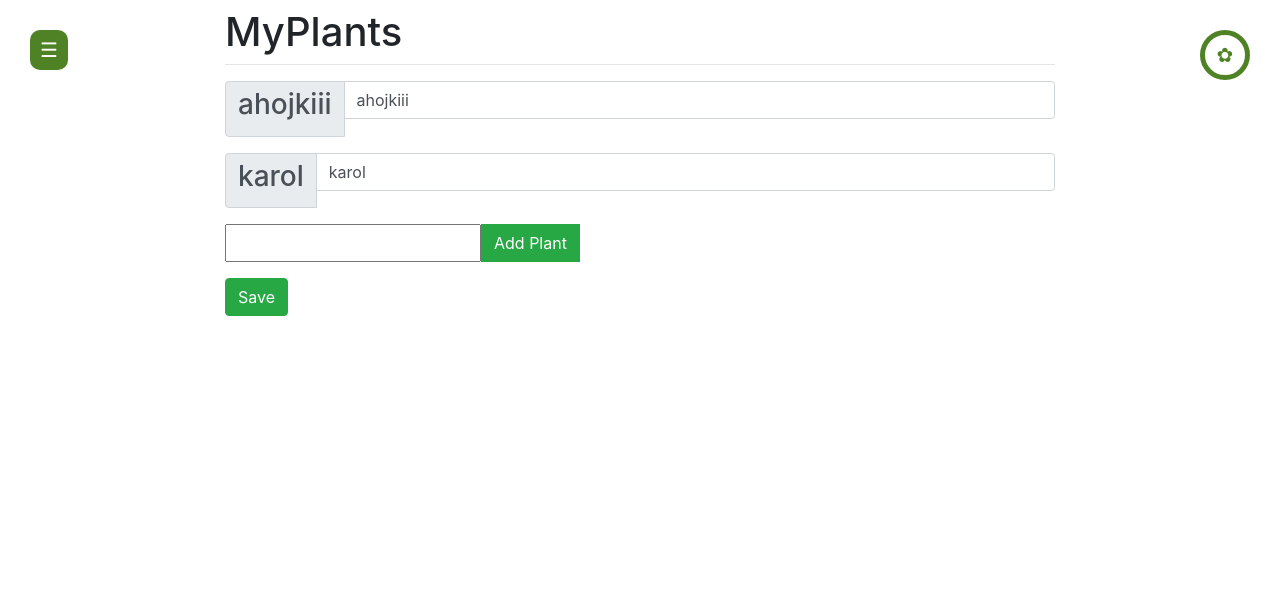
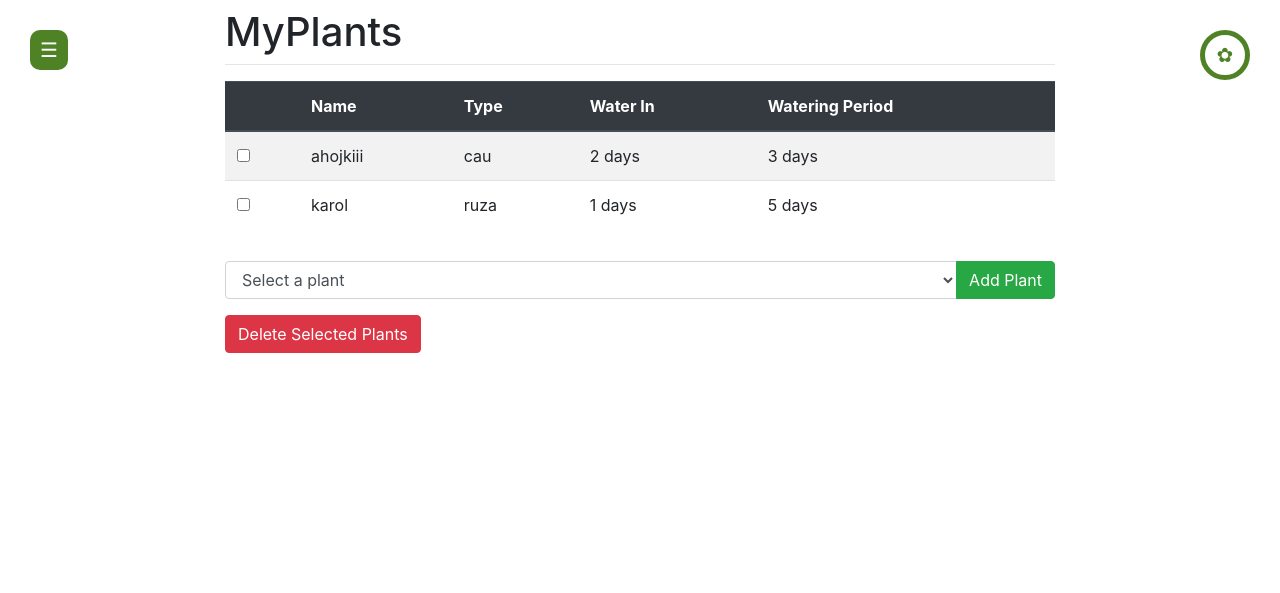
Before and after one commit to rybanskanatalia/ia, a Django app: page /1 in a window 1280 px wide. Shown: the top 593 px of the page. Run offline with Django 5.2, Linux system fonts and the light colour scheme; a user stored in the database is signed in; data comes from the database, SQL or seed files in the repository; both versions use the stored data as it was after the commit.

Commit message:
view lists, add plants to lists

```diff
--- a/MyPlants/MyPlants/settings.py
+++ b/MyPlants/MyPlants/settings.py
@@ -41,6 +41,7 @@ INSTALLED_APPS = [
     'crispy_bootstrap4',
     'main.apps.MainConfig', #tell django that my app exists and need to be modified
     'register.apps.RegisterConfig',
+    'django_select2',
 ]
 
 MIDDLEWARE = [
--- a/MyPlants/main/models.py
+++ b/MyPlants/main/models.py
@@ -8,25 +8,6 @@ from datetime import datetime, timedelta
 from celery import shared_task
 from .tasks import update_water_attribute
 
-# Create your models here.
-
-
-# class ToDoList(models.Model):
-#     user = models.ForeignKey(User, on_delete=models.CASCADE)
-#     name = models.CharField(max_length=200)
-
-#     def __str__(self):
-#         return self.name
-
-# class Item(models.Model):
-#     todolist = models.ForeignKey(ToDoList, on_delete=models.CASCADE)
-#     text = models.CharField(max_length=300)
-#     cocmplete = models.BooleanField()
-
-#     def __str__(self):
-#         return self.text
-
-####
 @receiver(post_migrate)
 def create_default_list(sender, **kwargs):
     if sender.name == 'main':
@@ -42,7 +23,7 @@ class PlantList(models.Model):
         return self.location
 
 class Plants(models.Model):
-    listID = models.ForeignKey(PlantList, on_delete=models.CASCADE)
+    listID = models.ForeignKey(PlantList, on_delete=models.CASCADE, related_name='plants')
     name = models.CharField(max_length=200)
     type = models.CharField(max_length=200)
     water = models.IntegerField()
--- a/MyPlants/main/templates/main/home.html
+++ b/MyPlants/main/templates/main/home.html
@@ -32,7 +32,7 @@ MyPlants - Home
                         <td>{{ plant.type }}</td>
                         <td>{{ plant.water }} days</td>
                         <td>{{ plant.period }} days</td>
-                        <td><button type="button" class="btn btn-success" plantid="{{ plant.id }}">edit</button></td>
+                        <td><button type="button" class="btn btn-success edit-btn" data-plantid="{{ plant.id }}">edit</button></td>
                         <td><input type="checkbox" name="plant_id" value="{{ plant.id }}"></td> <!-- tick square -->
                     </tr>
                     {% endfor %}
@@ -42,7 +42,7 @@ MyPlants - Home
     </div>
 </form>
 
-{% include 'main/edit.html' %}
+
 
 <!-- <script>
     // Add an event listener to all edit buttons
--- a/MyPlants/main/templates/main/list.html
+++ b/MyPlants/main/templates/main/list.html
@@ -1,30 +1,53 @@
 {% extends "main/base.html" %}
-{% block title %}view list{% endblock%}
+{% load static %}
+{% block title %}View List{% endblock %}
 
 {% block content %}
-    <h1>{{ pl.name }}</h1>
-    <form method="post" action="#">
-        {% csrf_token %}
-        <!-- for loop to print the list -->
-        {% for Plants in pl.plants_set.all %}
-        <div class="input-group mb-3">
-            <div class="input-group-prepend">
-                <div class="input-group-text">
-                    <h3>{{Plants.name}}</h3>
-                </div>
-            </div>
-            <input type="text", value="{{Plants.name}}" class="form-control">
+<form method="post" action="">
+    {% csrf_token %}
+    <!-- Display plants in the list -->
+    <div class="table-responsive">
+        <table class="table table-striped">
+            <thead class="thead-dark">
+                <tr>
+                    <th></th> <!-- Checkbox column -->
+                    <th>Name</th>
+                    <th>Type</th>
+                    <th>Water In</th>
+                    <th>Watering Period</th>
+                </tr>
+            </thead>
+            <tbody>
+                {% for plant in pl.plants.all %}
+                <tr>
+                    <td>
+                        <input type="checkbox" name="selected_plants" value="{{ plant.id }}">
+                    </td>
+                    <td>{{ plant.name }}</td>
+                    <td>{{ plant.type }}</td>
+                    <td>{{ plant.water }} days</td>
+                    <td>{{ plant.period }} days</td>
+                </tr>
+                {% endfor %}
+            </tbody>
+        </table>
+    </div>
+
+    <!-- Add a new plant form with select2 -->
+    <div class="input-group mt-3">
+        <select id="id_new" name="new" class="form-control">
+            <option value="" selected disabled>Select a plant</option>
+            {% for plant in user_plants %}
+                <option value="{{ plant.id }}">{{ plant.name }}</option>
+            {% endfor %}
+        </select>
+        <div class="input-group-append">
+            <button type="submit" name="addPlant" value="addPlant" class="btn btn-success">Add Plant</button>
         </div>
-        {% endfor %}
+    </div>
 
-        <div class="input-group mb-3">
-            <input type="text" name="new">
-            <div class="input-group-prepend">
-                <button type="submit" name="addPlant" value="addPlant" class="btn btn-success">Add Plant</button>
-            </div>
-        </div>
+    <!-- Delete selected plants button -->
+    <button type="submit" name="deleteSelected" value="deleteSelected" class="btn btn-danger mt-3">Delete Selected Plants</button>
+</form>
 
-        <button type="submit" name="save" value="save" class="btn btn-success">Save</button>
-
-    </form>
 {% endblock %}
--- a/MyPlants/main/urls.py
+++ b/MyPlants/main/urls.py
@@ -4,7 +4,9 @@ from . import views
 urlpatterns = [
 path("", views.index, name="index"),
 path("home/", views.home, name="home"),
-path("create/", views.create, name="create"),
+path('accounts/login/', views.index, name='index'),
+path("register/", views.register, name="register"),
+path('create/', views.create_new_list, name='create_new_list'),
 path("view/", views.view, name="view"),
 path("add/", views.add_plant, name="add"),
 path("share/", views.share, name="share"),
@@ -18,4 +20,5 @@ path("delete-account/", views.delete_account, name="delete_account"),
 path('delete-plants/', views.delete_plants, name='delete_plants'),
 path("<int:id>", views.list, name="list"),
 path('share/success/', views.share_success, name='share_success'),
+path("edit/<int:id>/", views.edit, name="edit")
 ]
--- a/MyPlants/main/views.py
+++ b/MyPlants/main/views.py
@@ -5,8 +5,20 @@ from django.contrib.auth.forms import AuthenticationForm, UserCreationForm
 from django.contrib.auth.models import User
 from django.contrib.auth import logout, login
 from .models import PlantList, Plants, Requests
-from .forms import CreateNewList, AddPlantForm, ShareListForm
+from .forms import CreateNewList, AddPlantForm, ShareListForm, AddForm
 from django.urls import reverse
+
+def edit(request, id):
+    plant = Plants.objects.get(pk=id)
+    return render(request, 'main/edit.html', {'plant': plant})
+    # plant = Plants.objects.get(id=id)
+
+    # if request.method == "POST":
+    #     print(request.POST)
+    #     print(plant.id)
+    # else:
+    #     print("invalid")
+    # return render(request, "main/edit.html", {"plant": plant})
 
 # check if a user is authenticated
 def index(request):
@@ -31,10 +43,10 @@ def register(request):
         if form.is_valid():
             user = form.save()
             login(request, user)
-            return redirect('home')
-        else:
-            form = UserCreationForm()
-        return render(request, 'main/registration_form.html', {'form': form})
+            return redirect('home')  # Updated to 'home' without the slash
+    else:
+        form = UserCreationForm()
+    return render(request, 'main/registration_form.html', {'form': form})
 
 # home view with all plants
 @login_required
@@ -84,21 +96,6 @@ def delete_plants(request):
     else:
         return render(request, 'error.html', {'message': 'Invalid request'})
 
-def list(request, id):
-    pl = PlantList.objects.get(id=id)
-
-    if pl in request.user.plantlist_set.all(): # check if the user owns the plant list
-        if request.method == "POST":
-            print(request.POST)
-            if request.POST.get("save"):
-                print(pl.location)
-                for plant in pl.plant_set.all():
-                   print(plant.id)
-            else:
-                print("invalid")
-        return render(request, "main/list.html", {"pl": pl})
-    return render(request, "main/view.html", {})
-
 # create new list
 def create(request):
     if request.method == "POST":
@@ -115,11 +112,56 @@ def create(request):
 
     return render(request, 'main/create.html', {'form': form})
 
+# create new list
+def create_new_list(request):
+    if request.method == 'POST':
+        form = CreateNewList(request.user, request.POST)
+        if form.is_valid():
+            new_list = form.save(request.user)
+            return redirect('view')
+    else:
+        form = CreateNewList(user=request.user)
+
+    return render(request, 'main/create.html', {'form': form})
+
 # view the lists
 def view(request):
     # fetch all the lists created by the current user and order them alphabetically by location
     user_lists = PlantList.objects.filter(userID=request.user).exclude(location='Default Plant List').order_by('location')
     return render(request, "main/view.html", {'user_lists': user_lists})
+
+def list(request, id):
+    pl = PlantList.objects.get(id=id)
+
+    # Fetch plants that belong to the user
+    user_plants = Plants.objects.filter(listID__userID=request.user)
+
+    if pl in request.user.plantlist_set.all(): # check if the user owns the plant list
+        if request.method == "POST":
+            if 'addPlant' in request.POST:
+                # Get the selected plant ID from the form
+                new_plant_id = request.POST.get('new')
+                if new_plant_id:
+                    # Get the plant object
+                    new_plant = Plants.objects.get(pk=new_plant_id)
+                    # Add the plant to the list and increase plantAmount
+                    pl.plants.add(new_plant)
+                    pl.plantAmount += 1
+                    pl.save()  # Save the changes to the PlantList
+
+            elif 'deleteSelected' in request.POST:
+                selected_plant_ids = request.POST.getlist('selected_plants')
+                if selected_plant_ids:
+                    # Remove selected plants from the list
+                    pl.plants.filter(pk__in=selected_plant_ids).delete()
+                    pl.plantAmount -= len(selected_plant_ids)
+                    pl.save()  # Save the changes to the PlantList
+
+            return redirect('list', id=id)  # Redirect back to the list page after adding/deleting plants
+
+        return render(request, "main/list.html", {"pl": pl, "user_plants": user_plants})
+    return render(request, "main/view.html", {})
+
 
 # logout
 def logout_view(request):
```
Also changed, not shown: MyPlants/main/forms.py (+44 -10 lines), MyPlants/main/templates/main/create.html (+12 -1 lines), MyPlants/main/templates/main/edit.html (+10 -88 lines), MyPlants/register/templates/register/register.html (+6 -5 lines), MyPlants/db.sqlite3.
